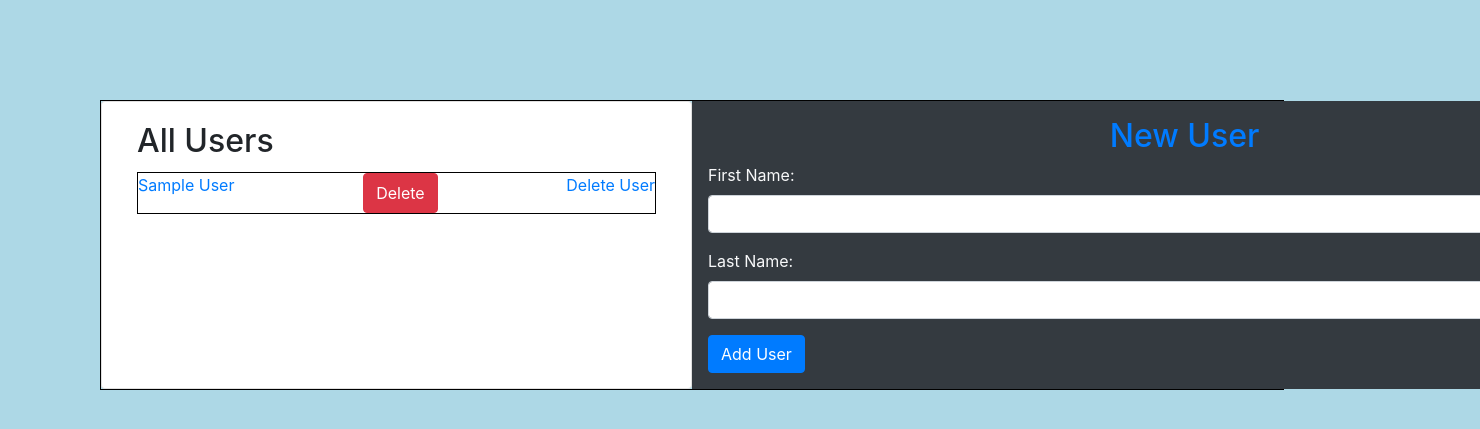
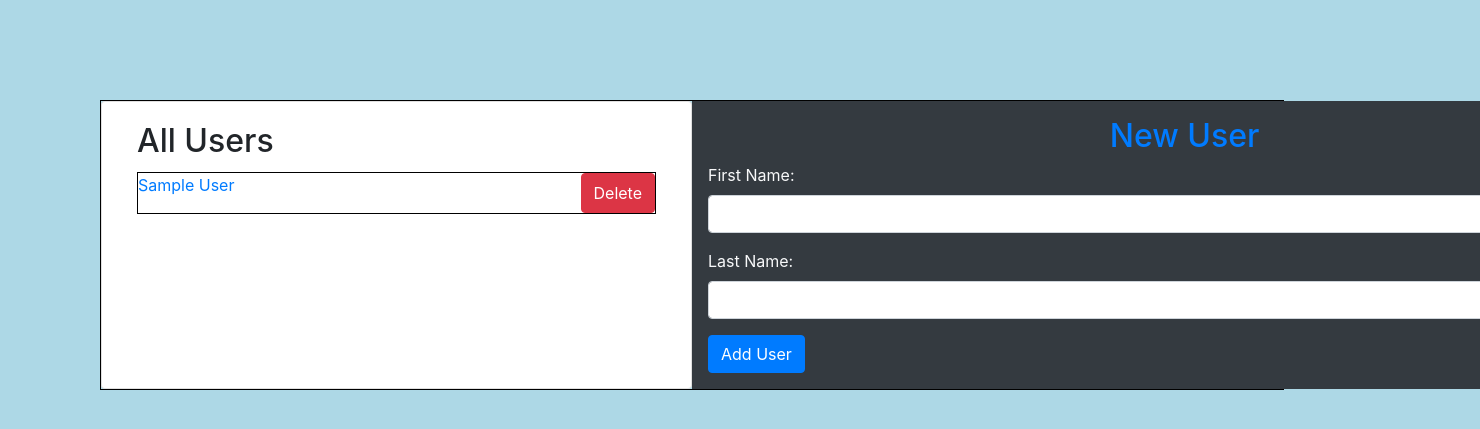
Before and after one commit to caseymccullough/users_friendships_dojo, a Flask app: page /users in a window 1480 px wide; the page is wider, and only the part inside the window is pictured. Shown: the top 429 px of that part. Run offline with Flask 2, Linux system fonts and the light colour scheme; tables that the repository leaves empty hold one stand-in row (values such as "Sample post"); some libraries are stand-ins or nearby versions.

Commit message:
delete friendship and user works

```diff
--- a/flask_app/controllers/users.py
+++ b/flask_app/controllers/users.py
@@ -21,7 +21,7 @@ def show_user(id):
    print("user in route:", user)
    return render_template('user.html', user = user)
 
-@app.route('/users/<int:id>/delete', methods=['POST'])
+@app.route('/users/<int:id>/delete', methods=['GET','POST'])
 def delete_user(id):
    data = {
       "id" : id
--- a/flask_app/models/friendship.py
+++ b/flask_app/models/friendship.py
@@ -31,3 +31,9 @@ class Friendship:
    def save(cls, data):
       query = "INSERT INTO friendships (user_id, friend_id, created_at, updated_at) VALUES (%(user_id)s, (%(friend_id)s), NOW(), NOW());"
       return connectToMySQL('friendships').query_db(query, data)
+
+   @classmethod
+   def delete(cls, data):
+      query = "DELETE FROM friendships WHERE id = %(id)s;"
+      results = connectToMySQL('friendships').query_db(query, data)
+      return results
--- a/flask_app/models/user.py
+++ b/flask_app/models/user.py
@@ -25,7 +25,7 @@ class User:
    @classmethod
    def get_by_id(cls, data):
       query = "SELECT * FROM users WHERE users.id = %(id)s;"
-      friend_query = "SELECT friendships.created_at, users.id, users.first_name, users.last_name FROM friendships.friendships LEFT JOIN users ON friendships.friend_id = users.id WHERE user_id = %(id)s;"
+      friend_query = "SELECT friendships.id, friendships.created_at, users.id, users.first_name, users.last_name FROM friendships.friendships LEFT JOIN users ON friendships.friend_id = users.id WHERE user_id = %(id)s;"
       results = connectToMySQL('friendships').query_db(query,data)
       friends = connectToMySQL('friendships').query_db(friend_query, data)
       user = cls(results[0])
@@ -59,5 +59,5 @@ class User:
    @classmethod
    def delete(cls, data):
       query = "DELETE FROM users WHERE id = %(id)s;" # cascades so friendships will be removed as well
-      results = connectToMySQL('users').query_db(query, data)
+      results = connectToMySQL('friendships').query_db(query, data)
       return results
--- a/flask_app/templates/user.html
+++ b/flask_app/templates/user.html
@@ -24,6 +24,8 @@
             <tr>
                <td><a href="/users/{{one_friend.id}}">{{one_friend.first_name}} {{one_friend.last_name}} </a></td>
                <td>{{one_friend.created_at.strftime("%B")}} {{one_friend.created_at.strftime("%d")}}, {{one_friend.created_at.strftime("%Y")}}</td>
+               <td><button onclick="location.href = '/users/{{user.id}}/deletefriend/{{one_friend.id}}';" id="deleteBtn" class="btn btn-danger" >Delete Friend</button></td>
+               <!--  -->
             </tr>
          {% endfor %}
       </table>
--- a/flask_app/templates/users.html
+++ b/flask_app/templates/users.html
@@ -16,8 +16,7 @@
             {% for one_user in all_users %}
                <div class="shared-row">
                   <p class="card-text"><a href="/users/{{one_user.id}}">{{one_user}}</a></p>
-                  <input type="button" value="Delete" class="btn btn-danger">
-                  <a href="/users/{{one_user.id}}/delete" method="post">Delete User</a>
+                  <button onclick="location.href = '/users/{{one_user.id}}/delete';" id="deleteBtn" class="btn btn-danger" >Delete</button>
                </div>
             {% endfor %}
          </div>
```
Also changed, not shown: flask_app/controllers/friendships.py (+10 -0 lines).
